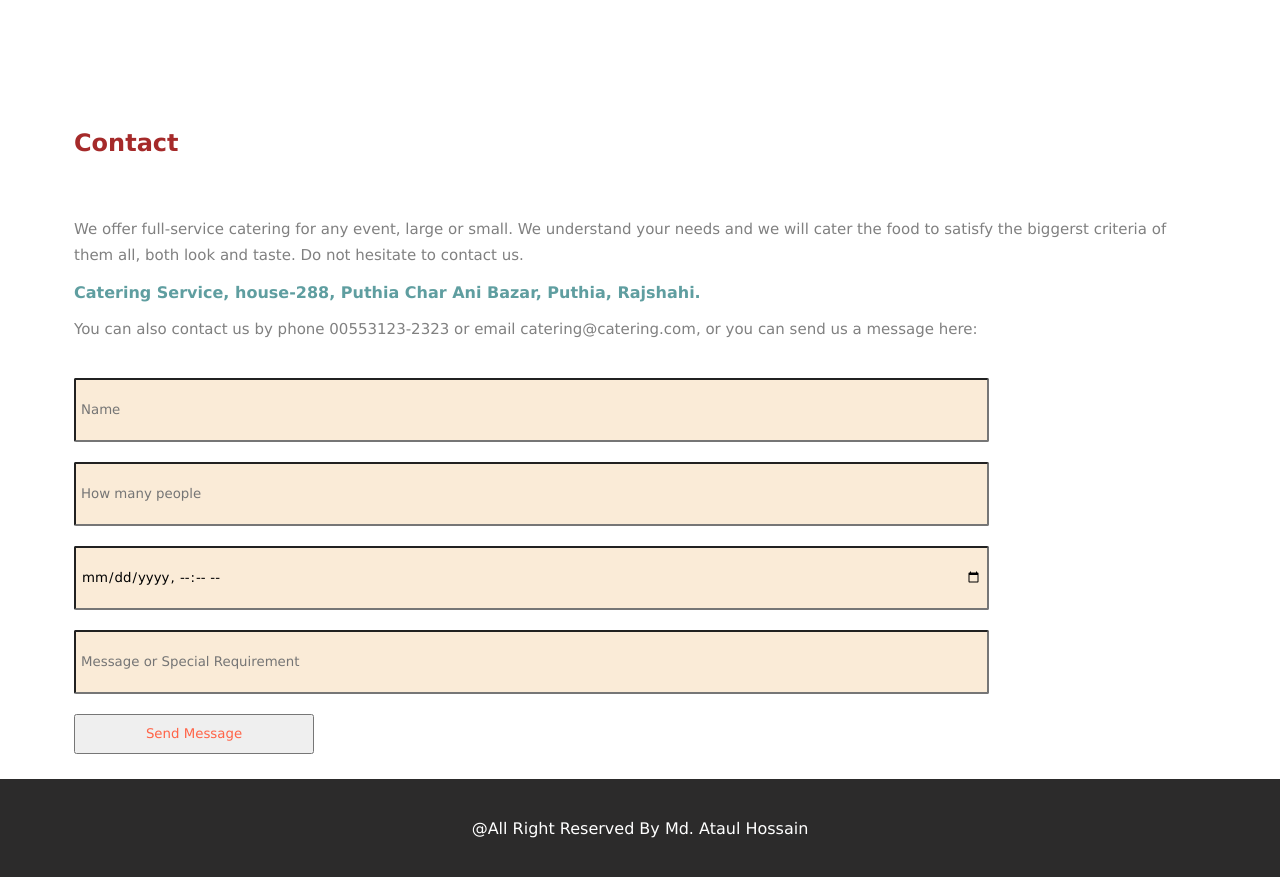
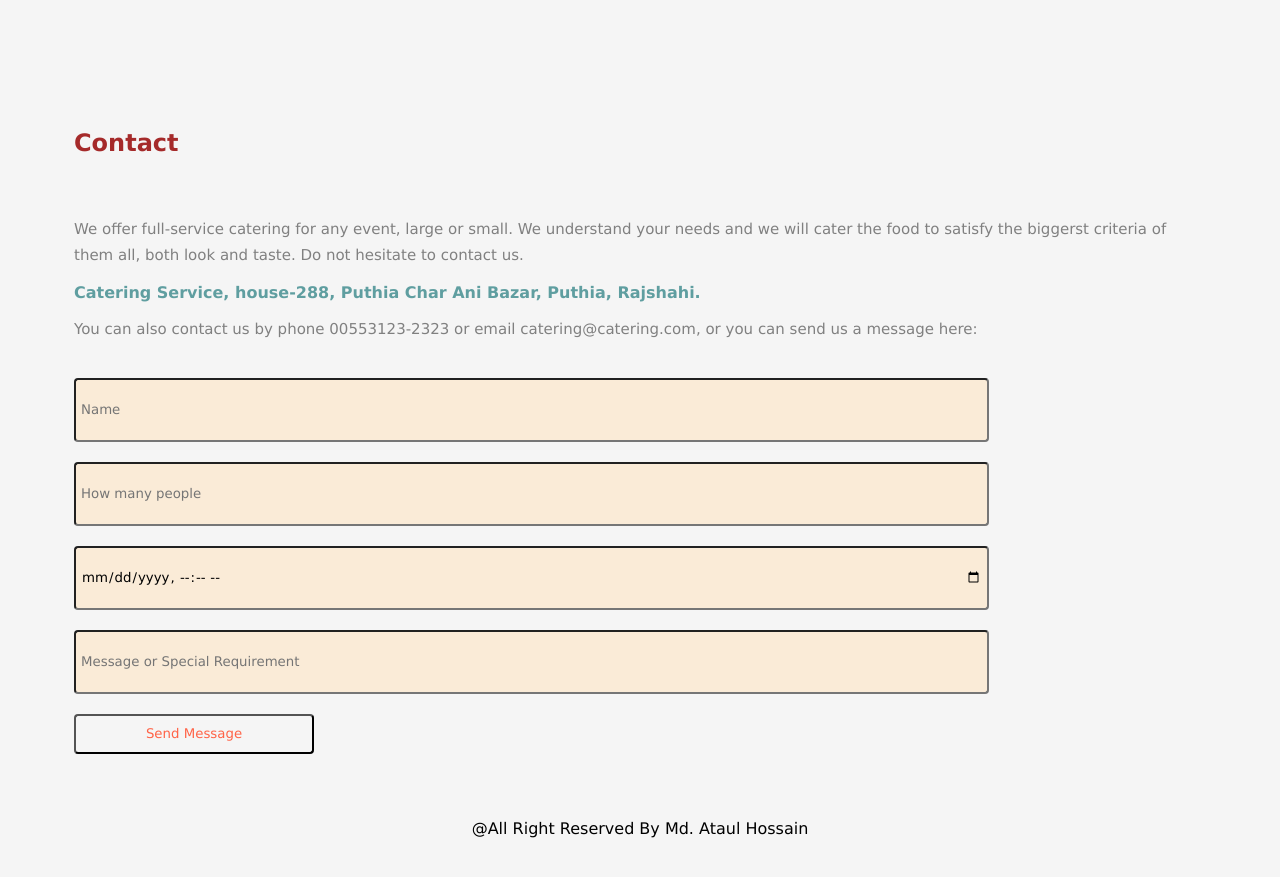
Before and after one commit to ataulweb/Module-02, a plain HTML site: page index.html in a window 1280 px wide. Shown: the part 1877-2754 px from the top of the page. Drawn offline with Linux system fonts and the light colour scheme.

Commit message:
Final commit finishing body color

```diff
--- a/style/style.css
+++ b/style/style.css
@@ -2,6 +2,7 @@
     margin: 0;
     padding: 0;
     font-family: 'Lucida Sans', 'Lucida Sans Regular', 'Lucida Grande', 'Lucida Sans Unicode', Geneva, Verdana, sans-serif;
+    background-color: whitesmoke;
 }
 
 .container{
@@ -15,7 +16,6 @@
     display: flex;
     justify-content: space-between;
     padding: 30px;
-
 }
 
 .welcome-text{
@@ -114,7 +114,7 @@
     background-color: antiquewhite;
     margin-top: 20px;
     height: 50px;
-    border-radius: 2px;
+    border-radius: 4px;
     width: 80%;
     padding: 5px;
 }
@@ -124,13 +124,12 @@
     height: 40px;
     width: 30vh;
     color: tomato;
+    border-radius: 4px;
 
 }
 
 footer{
     padding: 40px;
     text-align: center;
-    background-color: rgb(44, 43, 43);
-    color: white;
     margin-top: 15px;
 }
```
